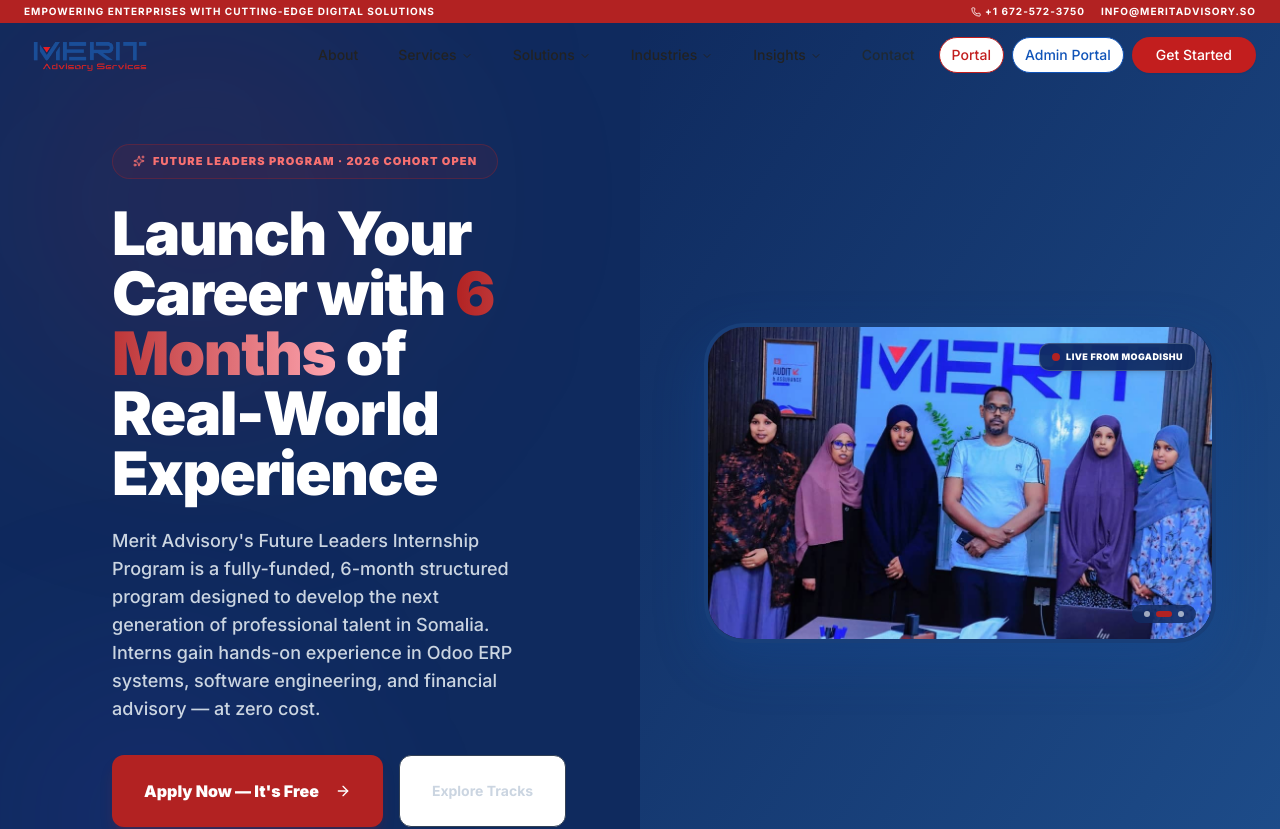
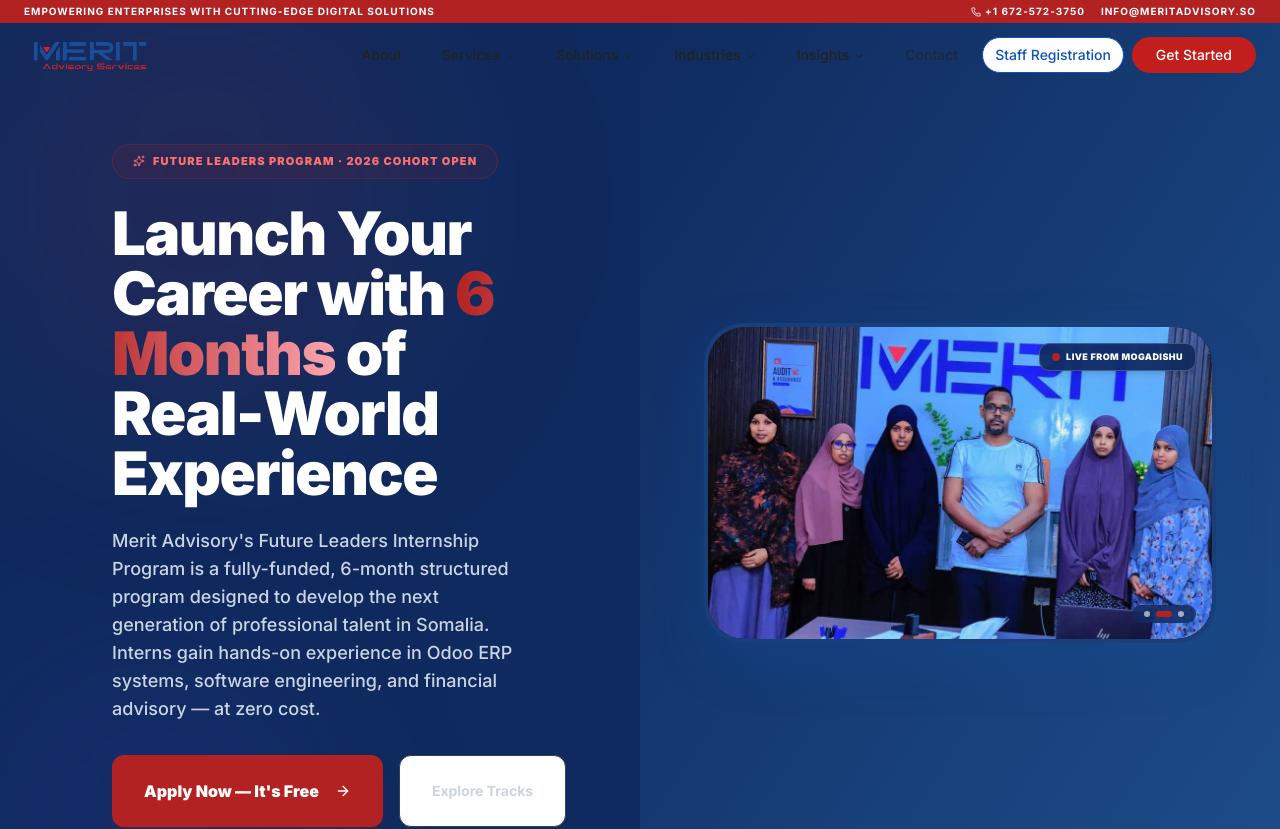
Before and after one commit to Eng-abdalla252/Meritadvisory, a Next.js app: page /careers/internship in a window 1280 px wide. Shown: the top 829 px of the page. Built offline with nearby package versions, Linux system fonts and the light colour scheme.

Commit message:
Remove Portal and Admin Portal buttons, keep only Staff Registration

```diff
--- a/components/navbar.tsx
+++ b/components/navbar.tsx
@@ -228,22 +228,11 @@ export function Navbar() {
           <Button
             size="sm"
             variant="outline"
-            className="rounded-full border-accent text-accent hover:bg-accent/10"
-            asChild
-          >
-            <Link href="/portal">
-              Portal
-            </Link>
-          </Button>
-
-          <Button
-            size="sm"
-            variant="outline"
             className="rounded-full border-primary text-primary hover:bg-primary/10"
             asChild
           >
-            <Link href="/admin">
-              Admin Portal
+            <Link href="/staff-registration">
+              Staff Registration
             </Link>
           </Button>
 
@@ -386,14 +375,9 @@ export function Navbar() {
                   Get Started
                 </Link>
               </Button>
-              <Button variant="outline" className="w-full rounded-full border-accent text-accent" asChild>
-                <Link href="/portal" onClick={() => setMobileOpen(false)}>
-                  Client Portal Login
-                </Link>
-              </Button>
               <Button variant="outline" className="w-full rounded-full border-primary text-primary" asChild>
-                <Link href="/admin" onClick={() => setMobileOpen(false)}>
-                  Admin Portal
+                <Link href="/staff-registration" onClick={() => setMobileOpen(false)}>
+                  Staff Registration
                 </Link>
               </Button>
             </div>
```
